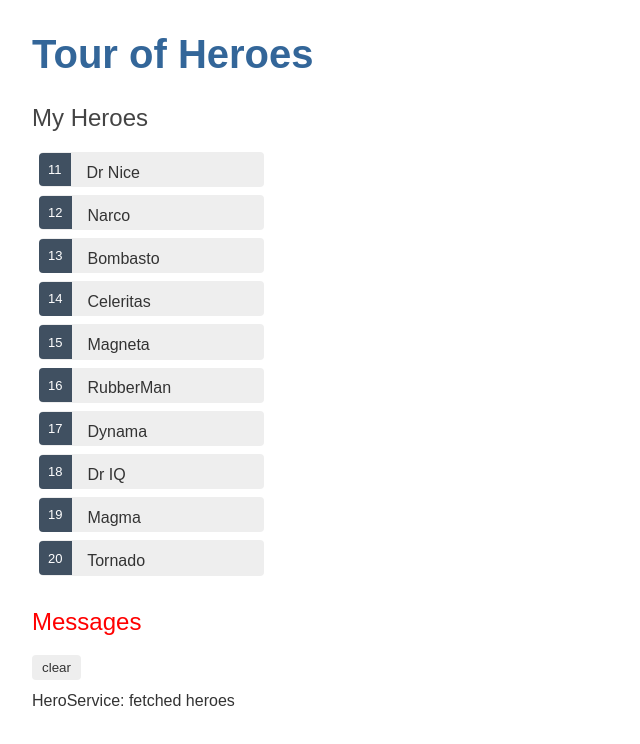
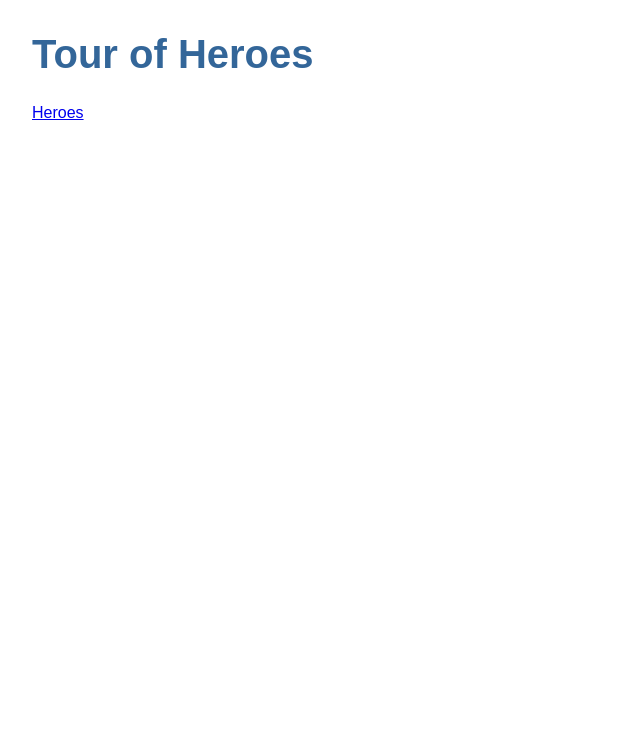
Before and after one commit to albiurs/angular-tour-of-heroes, an Angular app: page / in a window 1280 px wide. Shown: the top 744 px of the page, without its empty margins (0-640 px from the left). Built offline with nearby package versions, Linux system fonts and the light colour scheme.

Commit message:
added navigation link

```diff
--- a/src/app/app.component.html
+++ b/src/app/app.component.html
@@ -1,4 +1,16 @@
 <!-- double curly braces are Angular's interpolation binding syntax -->
 <h1>{{title}}</h1>
-<app-heroes></app-heroes>
+
+<nav>
+  <!--  A routerLink attribute is set to "/heroes", the string that the router matches to the route to HeroesComponent. The routerLink is the selector for the RouterLink directive that turns user clicks into router navigations. It's another of the public directives in the RouterModule.-->
+  <a routerLink="/heroes">Heroes</a>
+</nav>
+
+<!--replace the <app-heroes> element with a <router-outlet> element.-->
+<!--The AppComponent template no longer needs <app-heroes> because the app will only display the HeroesComponent when the user navigates to it.-->
+<!--The <router-outlet> tells the router where to display routed views.-->
+<!--The RouterOutlet is one of the router directives that became available to the AppComponent because AppModule imports AppRoutingModule which exported RouterModule. The ng generate command you ran at the start of this tutorial added this import because of the &#45;&#45;module=app flag. If you manually created app-routing.module.ts or used a tool other than the CLI to do so, you'll need to import AppRoutingModule into app.module.ts and add it to the imports array of the NgModule.-->
+<!--<app-heroes></app-heroes>-->
+<router-outlet></router-outlet>
+
 <app-messages></app-messages>
```
Also changed, not shown: src/app/app-routing.module.ts (+8 -0 lines).
